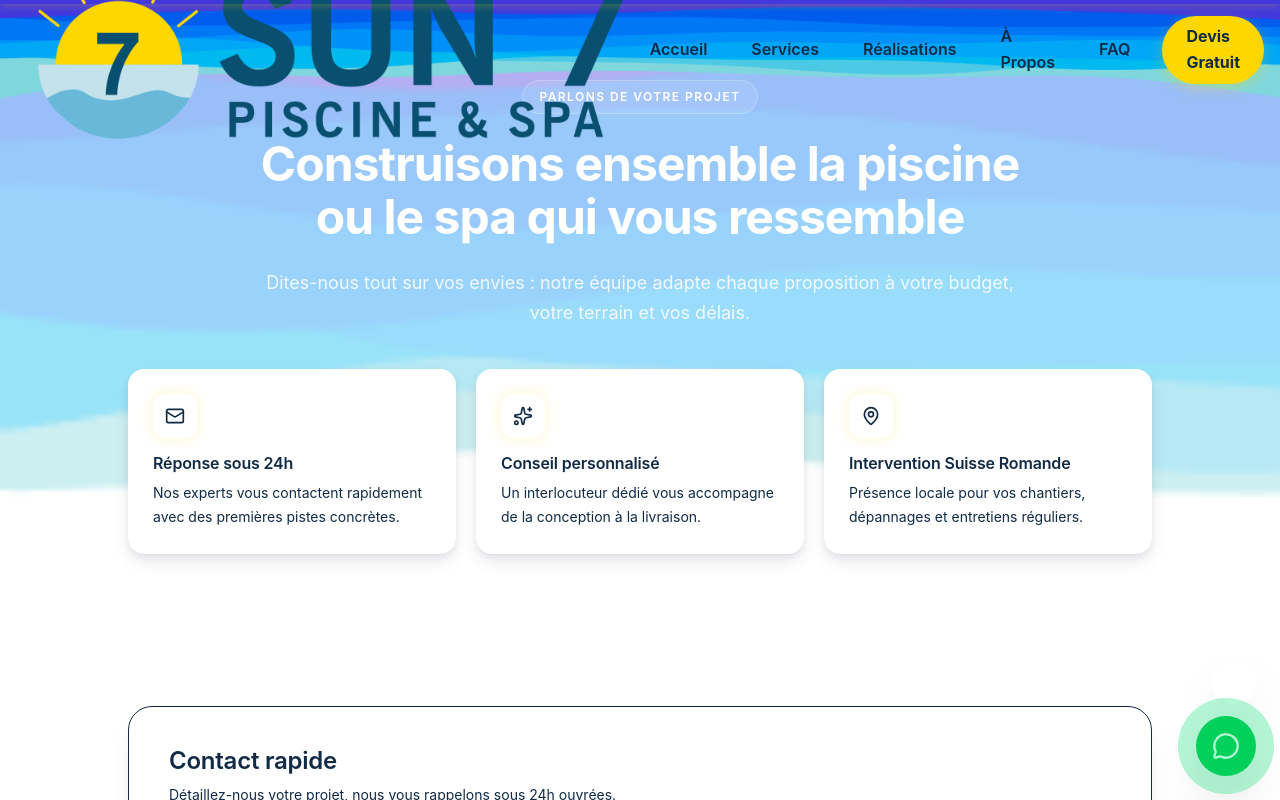
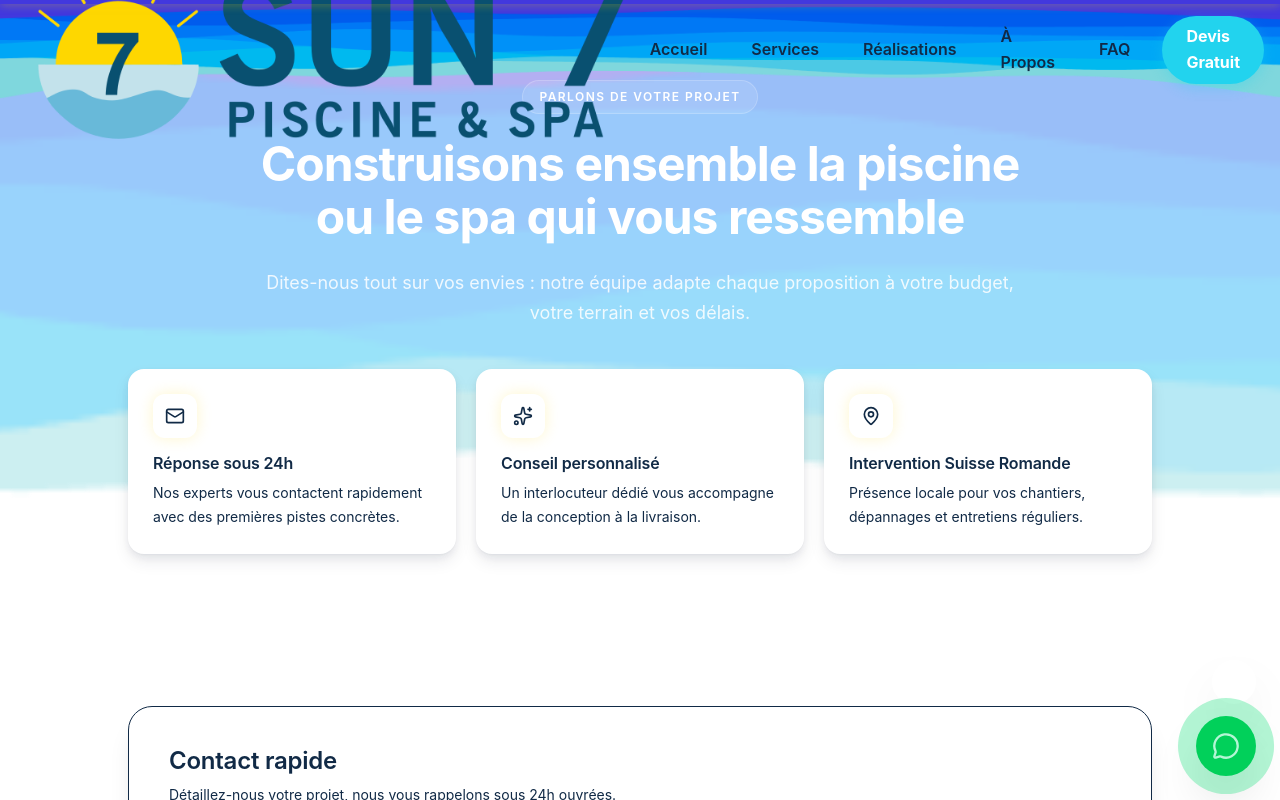
Before and after one commit to Ylli831/sun7piscine.ch, a Next.js app: page /contact in a window 1280 px wide. Shown: the top 800 px of the page. Built offline with nearby package versions, Linux system fonts and the light colour scheme.

Commit message:
Changes to colors

```diff
--- a/src/components/Header.tsx
+++ b/src/components/Header.tsx
@@ -74,10 +74,10 @@ export default function Header() {
           </Link>
           <Link
             href="/contact"
-            className="ripple-button text-[#112A46] font-bold px-6 py-2 rounded-full transition-all duration-300 hover:shadow-lg hover:scale-105"
-            style={{ backgroundColor: '#fed700', boxShadow: '0 4px 14px rgba(254, 215, 0, 0.3)' }}
-            onMouseEnter={(e) => { e.currentTarget.style.backgroundColor = '#e6c200'; e.currentTarget.style.boxShadow = '0 6px 20px rgba(254, 215, 0, 0.4)'; }}
-            onMouseLeave={(e) => { e.currentTarget.style.backgroundColor = '#fed700'; e.currentTarget.style.boxShadow = '0 4px 14px rgba(254, 215, 0, 0.3)'; }}
+            className="ripple-button text-white font-bold px-6 py-2 rounded-full transition-all duration-300 hover:shadow-lg hover:scale-105"
+            style={{ backgroundColor: '#22d3ee', boxShadow: '0 4px 14px rgba(34, 211, 238, 0.3)' }}
+            onMouseEnter={(e) => { e.currentTarget.style.backgroundColor = '#06b6d4'; e.currentTarget.style.boxShadow = '0 6px 20px rgba(6, 182, 212, 0.4)'; }}
+            onMouseLeave={(e) => { e.currentTarget.style.backgroundColor = '#22d3ee'; e.currentTarget.style.boxShadow = '0 4px 14px rgba(34, 211, 238, 0.3)'; }}
           >
             Devis Gratuit
           </Link>
@@ -164,7 +164,7 @@ export default function Header() {
             <div className="flex justify-center mt-4">
               <Link
                 href="/contact"
-                className="ripple-button bg-amber-400 hover:bg-amber-500 text-[#112A46] font-bold text-lg px-6 py-2 rounded-full text-center transition-all duration-300"
+                className="ripple-button bg-cyan-400 hover:bg-cyan-500 text-white font-bold text-lg px-6 py-2 rounded-full text-center transition-all duration-300"
                 onClick={() => setOpen(false)}
               >
                 Demander un Devis
--- a/src/components/effects/WaterDropCursor.tsx
+++ b/src/components/effects/WaterDropCursor.tsx
@@ -71,8 +71,8 @@ export default function WaterDropCursor() {
             <div
               className="w-full h-full rounded-full"
               style={{
-                background: "radial-gradient(circle, rgba(254, 215, 0, 0.4) 0%, transparent 70%)",
-                boxShadow: "0 0 10px rgba(254, 215, 0, 0.3)",
+                background: "radial-gradient(circle, rgba(6, 182, 212, 0.4) 0%, transparent 70%)",
+                boxShadow: "0 0 10px rgba(6, 182, 212, 0.3)",
               }}
             />
           </motion.div>
```
